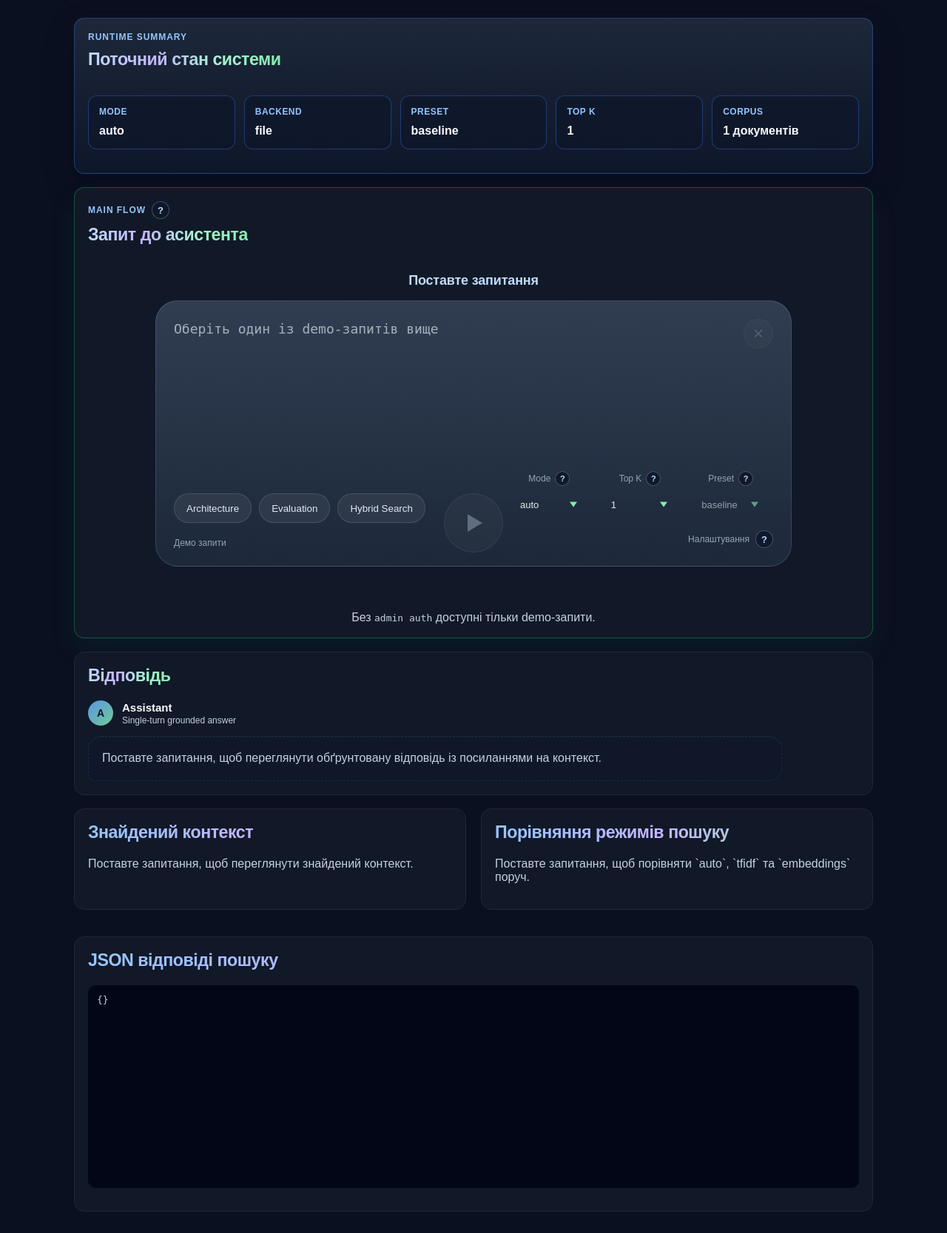
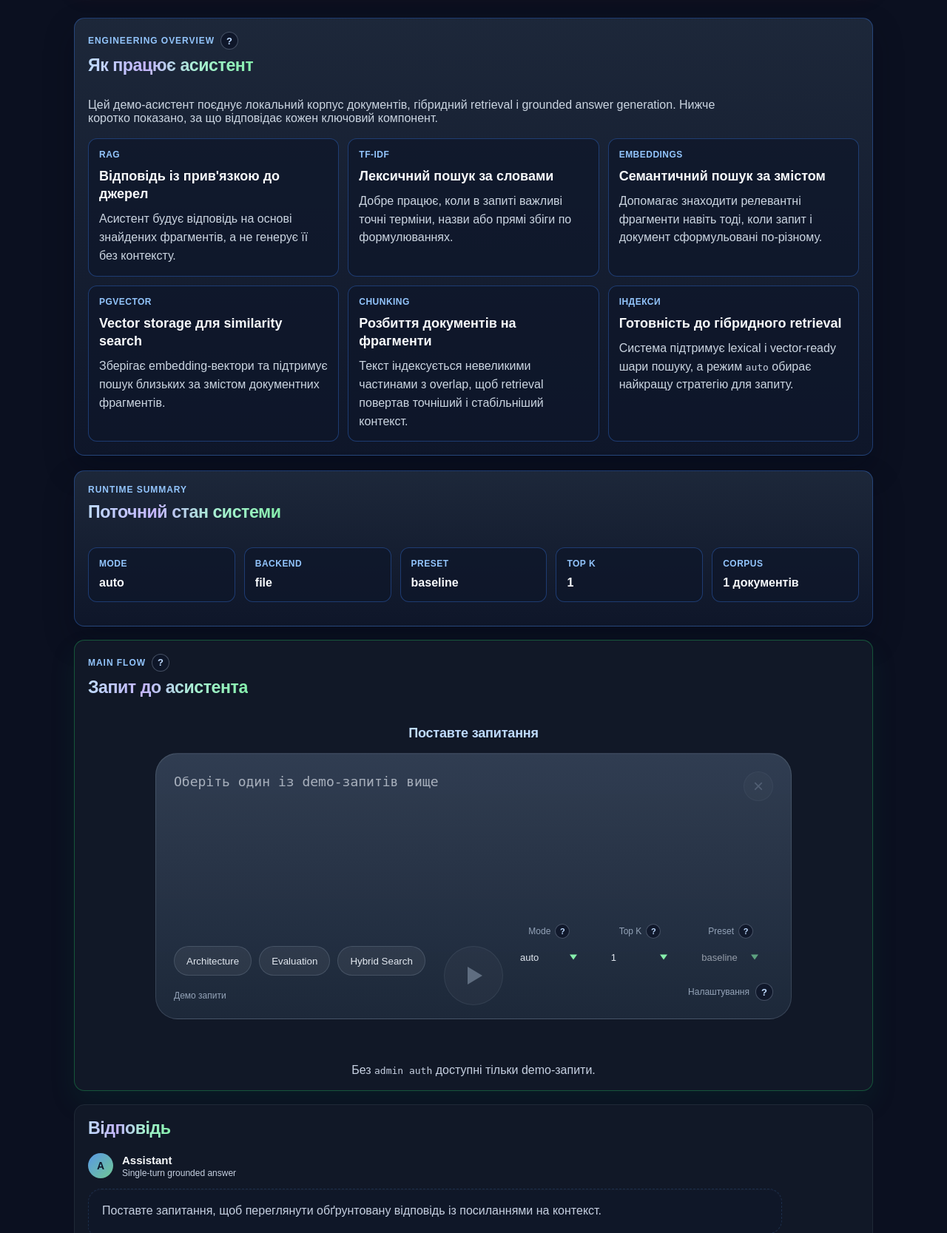
Before and after one commit to drhtka/AI-Knowledge-Assistant, a FastAPI app: page / in a window 1280 px wide. Shown: the part 285-1952 px from the top of the page at 74% size. Run offline with FastAPI, Linux system fonts and the light colour scheme.

Commit message:
feat: add engineering overview to assistant page

```diff
--- a/static/css/pages/index.css
+++ b/static/css/pages/index.css
@@ -1,3 +1,41 @@
+.engineering-overview-card {
+    margin-bottom: 20px;
+}
+
+.engineering-overview-intro {
+    margin: 10px 0 18px;
+    max-width: 860px;
+    color: #cbd5e1;
+}
+
+.engineering-overview-grid {
+    display: grid;
+    grid-template-columns: repeat(3, minmax(0, 1fr));
+    gap: 12px;
+}
+
+.engineering-overview-item {
+    gap: 10px;
+    min-height: 0;
+}
+
+.engineering-overview-item strong {
+    font-size: 18px;
+    line-height: 1.35;
+}
+
+.engineering-overview-item .meta {
+    margin: 0;
+    color: #cbd5e1;
+    line-height: 1.55;
+}
+
+@media (max-width: 860px) {
+    .engineering-overview-grid {
+        grid-template-columns: 1fr;
+    }
+}
+
 .external-search-form {
     margin-top: 18px;
 }
--- a/templates/index.html
+++ b/templates/index.html
@@ -1,6 +1,75 @@
 {% extends "base.html" %}
 
 {% block content %}
+<article class="content-card overview-card dashboard-card engineering-overview-card">
+    <div class="section-kicker-row">
+        <p class="section-kicker">Engineering Overview</p>
+        <span class="info-tooltip info-tooltip-open-right" tabindex="0" aria-label="Коротке пояснення архітектури">
+            ?
+            <span class="info-tooltip-bubble">
+                Короткий інженерний зріз для демо: які компоненти входять у
+                retrieval pipeline і як вони впливають на відповідь.
+            </span>
+        </span>
+    </div>
+    <h2 class="hero-card-title">Як працює асистент</h2>
+    <p class="engineering-overview-intro">
+        Цей демо-асистент поєднує локальний корпус документів, гібридний
+        retrieval і grounded answer generation. Нижче коротко показано, за що
+        відповідає кожен ключовий компонент.
+    </p>
+    <div class="engineering-overview-grid">
+        <article class="mini-summary-card engineering-overview-item">
+            <span class="stat-label">RAG</span>
+            <strong>Відповідь із прив'язкою до джерел</strong>
+            <p class="meta">
+                Асистент будує відповідь на основі знайдених фрагментів, а не
+                генерує її без контексту.
+            </p>
+        </article>
+        <article class="mini-summary-card engineering-overview-item">
+            <span class="stat-label">TF-IDF</span>
+            <strong>Лексичний пошук за словами</strong>
+            <p class="meta">
+                Добре працює, коли в запиті важливі точні терміни, назви або
+                прямі збіги по формулюваннях.
+            </p>
+        </article>
+        <article class="mini-summary-card engineering-overview-item">
+            <span class="stat-label">Embeddings</span>
+            <strong>Семантичний пошук за змістом</strong>
+            <p class="meta">
+                Допомагає знаходити релевантні фрагменти навіть тоді, коли
+                запит і документ сформульовані по-різному.
+            </p>
+        </article>
+        <article class="mini-summary-card engineering-overview-item">
+            <span class="stat-label">pgvector</span>
+            <strong>Vector storage для similarity search</strong>
+            <p class="meta">
+                Зберігає embedding-вектори та підтримує пошук близьких за
+                змістом документних фрагментів.
+            </p>
+        </article>
+        <article class="mini-summary-card engineering-overview-item">
+            <span class="stat-label">Chunking</span>
+            <strong>Розбиття документів на фрагменти</strong>
+            <p class="meta">
+                Текст індексується невеликими частинами з overlap, щоб retrieval
+                повертав точніший і стабільніший контекст.
+            </p>
+        </article>
+        <article class="mini-summary-card engineering-overview-item">
+            <span class="stat-label">Індекси</span>
+            <strong>Готовність до гібридного retrieval</strong>
+            <p class="meta">
+                Система підтримує lexical і vector-ready шари пошуку, а режим
+                <code>auto</code> обирає найкращу стратегію для запиту.
+            </p>
+        </article>
+    </div>
+</article>
+
 <article class="content-card overview-card dashboard-card">
     <p class="section-kicker">Runtime Summary</p>
     <h2 class="hero-card-title">Поточний стан системи</h2>
```
